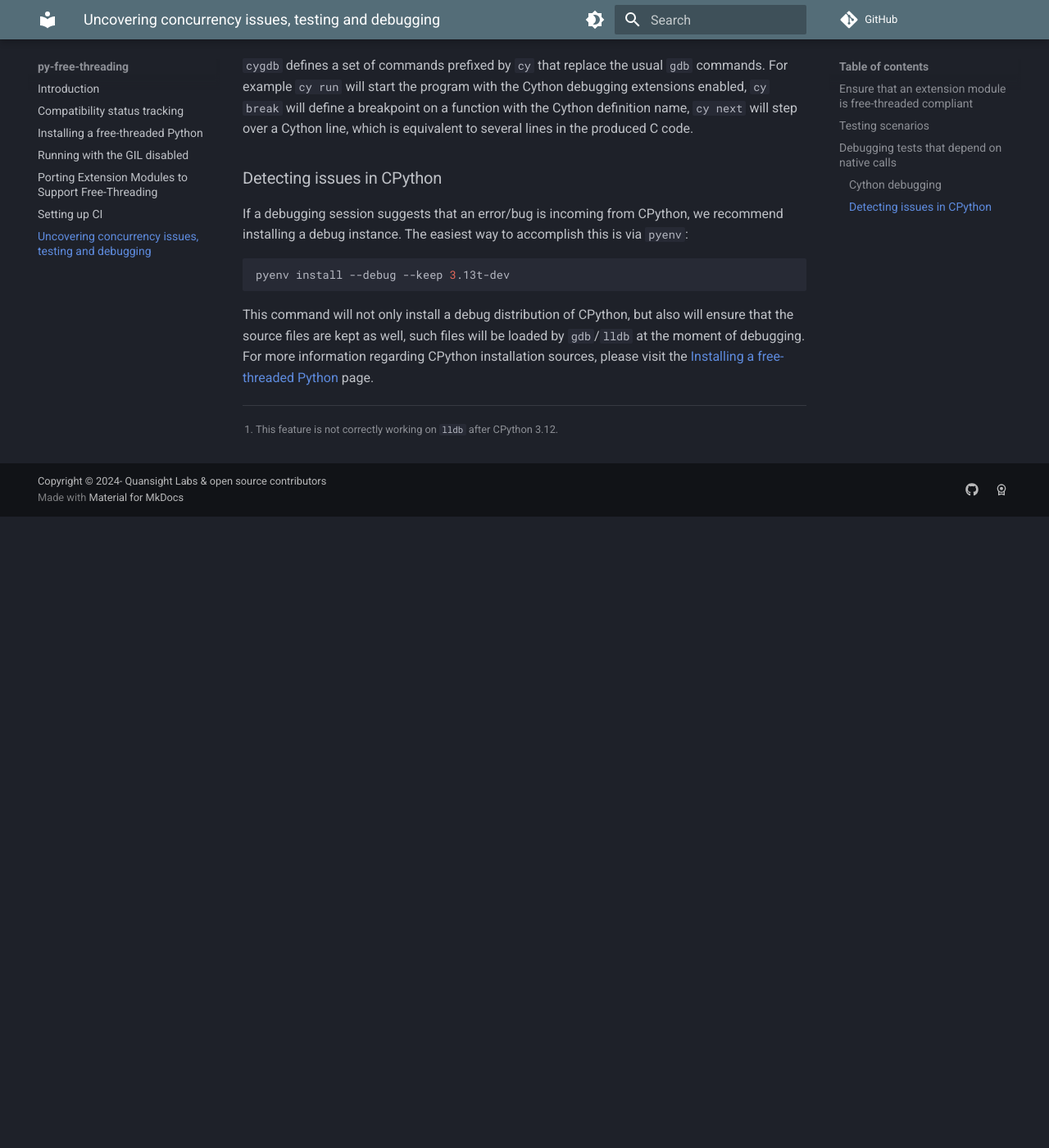
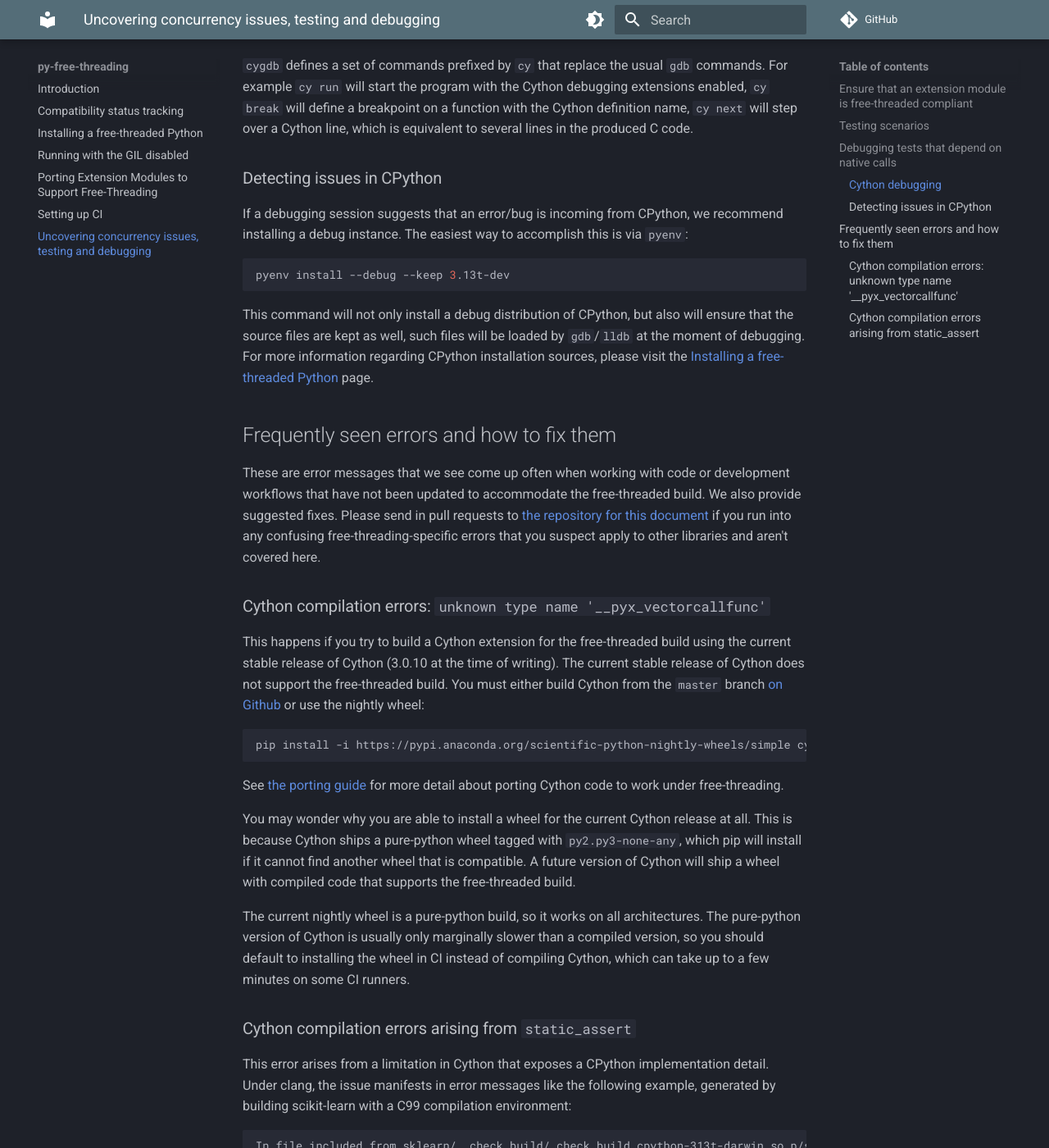
Before and after one commit to Quansight-Labs/free-threaded-compatibility, an MkDocs documentation site: the page built from docs/debugging.md, in a window 1280 px wide and 1400 px high, scrolled down 3704 px. Shown: the whole window at 82% size. Built offline with MkDocs 1.6.1 and Material for MkDocs 9.7.7, drawn with Linux system fonts in a browser that asks for light colours; comment, search, counter and statistics services are not loaded; before the commit the page ends 4334 px from its top, so only the background shows below that; some of the changed text lies outside the part shown.

Commit message:
Add FAQ with common errors and how to deal with them (#52)

````diff
--- a/docs/debugging.md
+++ b/docs/debugging.md
@@ -202,4 +202,101 @@
 CPython installation sources, please visit the
 [Installing a free-threaded Python](installing_cpython.md) page.
 
+## Frequently seen errors and how to fix them
+
+These are error messages that we see come up often when working with code or
+development workflows that have not been updated to accommodate the
+free-threaded build. We also provide suggested fixes. Please send in pull
+requests to [the repository for this
+document](https://github.com/quansight-labs/free-threaded-compatibility) if you
+run into any confusing free-threading-specific errors that you suspect apply to
+other libraries and aren't covered here.
+
+### Cython compilation errors: `unknown type name '__pyx_vectorcallfunc'`
+
+This happens if you try to build a Cython extension for the free-threaded build
+using the current stable release of Cython (3.0.10 at the time of writing). The
+current stable release of Cython does not support the free-threaded build. You
+must either build Cython from the `master` branch [on
+Github](https://github.com/cython/cython) or use the nightly wheel:
+
+```bash
+pip install -i https://pypi.anaconda.org/scientific-python-nightly-wheels/simple cython
+```
+
+See [the porting guide](porting.md) for more detail about porting Cython code to
+work under free-threading.
+
+You may wonder why you are able to install a wheel for the current Cython
+release at all. This is because Cython ships a pure-python wheel tagged with
+`py2.py3-none-any`, which pip will install if it cannot find another wheel that
+is compatible. A future version of Cython will ship a wheel with compiled code
+that supports the free-threaded build.
+
+The current nightly wheel is a pure-python build, so it works on all
+architectures. The pure-python version of Cython is usually only marginally
+slower than a compiled version, so you should default to installing the wheel in
+CI instead of compiling Cython, which can take up to a few minutes on some CI
+runners.
+
+### Cython compilation errors arising from `static_assert`
+
+This error arises from a limitation in Cython that exposes a CPython
+implementation detail. Under clang, the issue manifests in error messages like
+the following example, generated by building scikit-learn with a C99 compilation
+environment:
+
+```
+In file included from sklearn/__check_build/_check_build.cpython-313t-darwin.so.p/sklearn/__check_build/_check_build.pyx.c:4315:
+In file included from /path/to/python/3.13.0b3t/include/python3.13t/internal/pycore_frame.h:13:
+/path/to/python/3.13.0b3t/include/python3.13t/internal/pycore_code.h:537:15: error: expected parameter declarator
+static_assert(COLD_EXIT_INITIAL_VALUE > ADAPTIVE_COOLDOWN_VALUE,
+              ^
+/path/to/python/3.13.0b3t/include/python3.13t/internal/pycore_backoff.h:125:33: note: expanded from macro 'COLD_EXIT_INITIAL_VALUE'
+#define COLD_EXIT_INITIAL_VALUE 64
+                                ^
+In file included from sklearn/__check_build/_check_build.cpython-313t-darwin.so.p/sklearn/__check_build/_check_build.pyx.c:4315:
+In file included from /path/to/python/3.13.0b3t/include/python3.13t/internal/pycore_frame.h:13:
+/path/to/python/3.13.0b3t/include/python3.13t/internal/pycore_code.h:537:15: error: expected ')'
+/path/to/python/3.13.0b3t/include/python3.13t/internal/pycore_backoff.h:125:33: note: expanded from macro 'COLD_EXIT_INITIAL_VALUE'
+#define COLD_EXIT_INITIAL_VALUE 64
+                                ^
+/path/to/python/3.13.0b3t/include/python3.13t/internal/pycore_code.h:537:14: note: to match this '('
+static_assert(COLD_EXIT_INITIAL_VALUE > ADAPTIVE_COOLDOWN_VALUE,
+             ^
+/path/to/python/3.13.0b3t/include/python3.13t/internal/pycore_code.h:537:1: error: type specifier missing, defaults to 'int'; ISO C99 and later do not support implicit int [-Wimplicit-int]
+  static_assert(COLD_EXIT_INITIAL_VALUE > ADAPTIVE_COOLDOWN_VALUE,
+  ^
+  int
+```
+
+Free-threading support in Cython relies CPython internals. In particular, Cython
+will generate code that in some situations includes an internal CPython header,
+`pycore_frame.h`. This header, in turn, includes another header `pycore_code.h`
+that makes use of `static_assert`, a construct defined in the C11 standard. This
+is problematic for a compiler assuming compliance with C99.
+
+In practice we have found the easiest way to fix this is to update the standard
+used to build C code to either C11 or C17. In the meson build configuration for
+a simple C project, this looks like:
+
+```meson
+project(
+  'my-project',
+  'c',
+  default_options: [
+    'c_std=c17',
+  ],
+)
+```
+
+Note that C17 corrected defects, removed optional requirements, and did not add
+any new features compared with C11, so requiring C11 support may be more onerous than
+C17. The CPython codebase currently assumes a compiler with at least partial C11
+support, and we have found for all major compilers (including MSVC) that
+updating the assumed C standard is not a big problem as of mid-2024. There are
+some C11 features that MSVC and other compilers are missing, so please open an
+issue if this ends up being a big problem for your project or a subset of your
+userbase.
+
 [^1]: This feature is not correctly working on `lldb` after CPython 3.12.
````
Also changed, not shown: docs/porting.md (+8 -0 lines).
